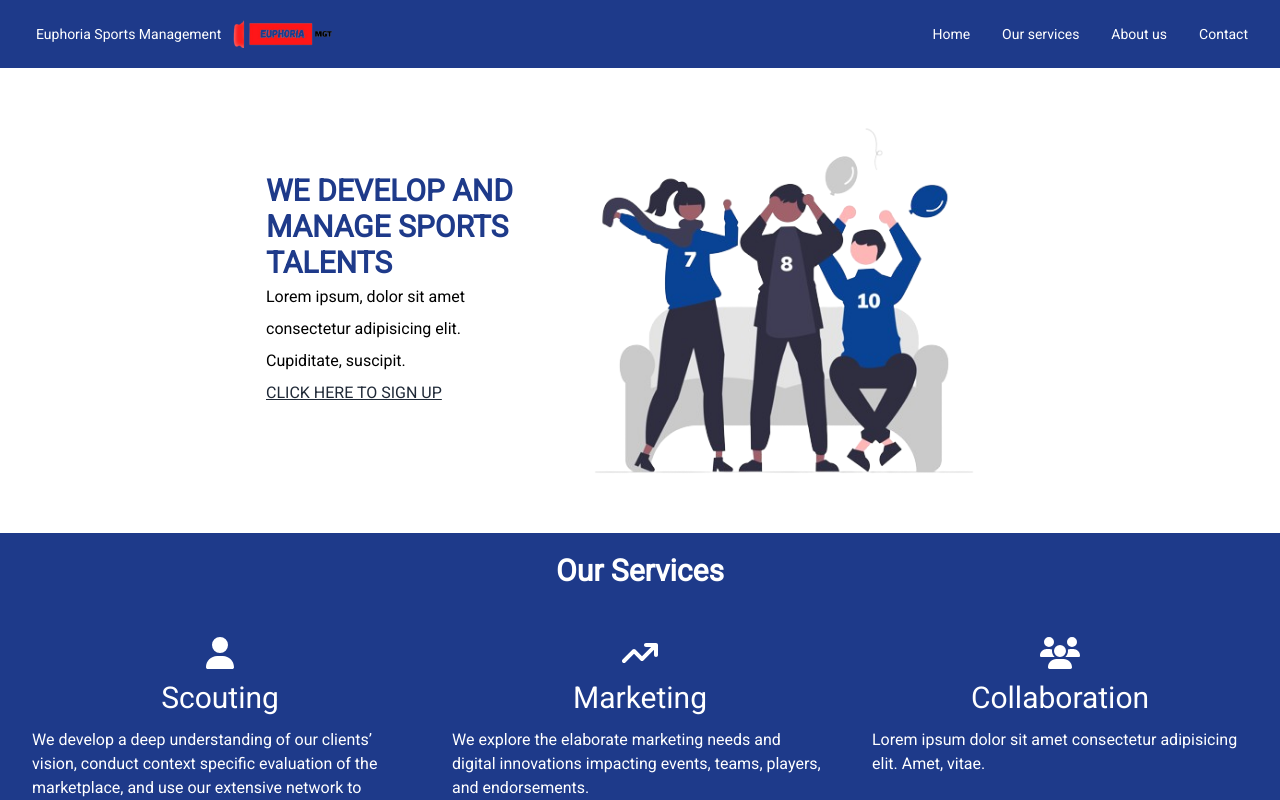
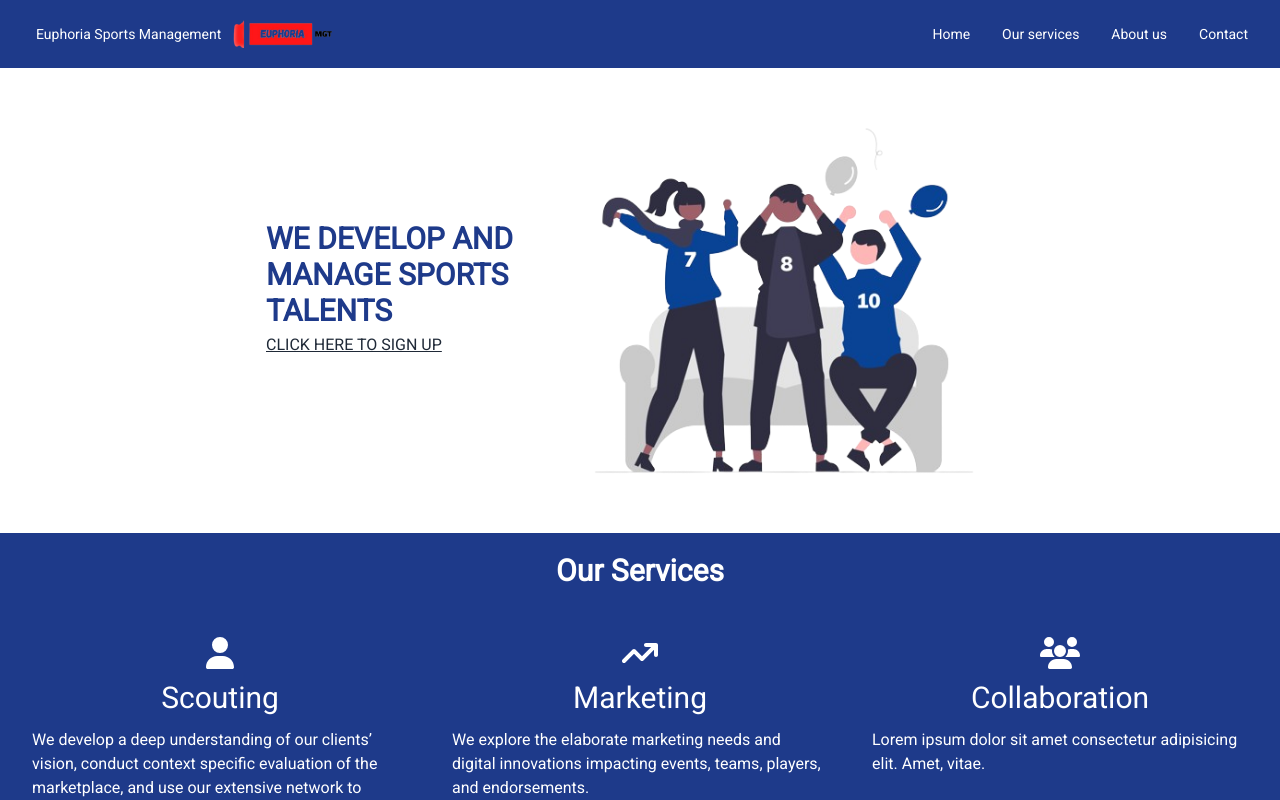
Before and after one commit to williamgyamfik/espm_landing_page, a Next.js app: page / in a window 1280 px wide. Shown: the top 800 px of the page. Built offline with nearby package versions, Linux system fonts and the light colour scheme.

Commit message:
project ready

```diff
--- a/app/page.jsx
+++ b/app/page.jsx
@@ -18,10 +18,7 @@ export default function Home() {
             <h1 className="uppercase  text-3xl text-blue-900 font-extrabold ">
               we develop and manage sports talents
             </h1>
-            <p className="text-black">
-              Lorem ipsum, dolor sit amet consectetur adipisicing elit.
-              Cupiditate, suscipit.
-            </p>
+
             <div className="mb-5 w-full">
               <p
                 className="underline cursor-pointer hover:text-blue-900 uppercase"
```
Also changed, not shown: public/images/teamNoBackgroundImages/scout.png.
